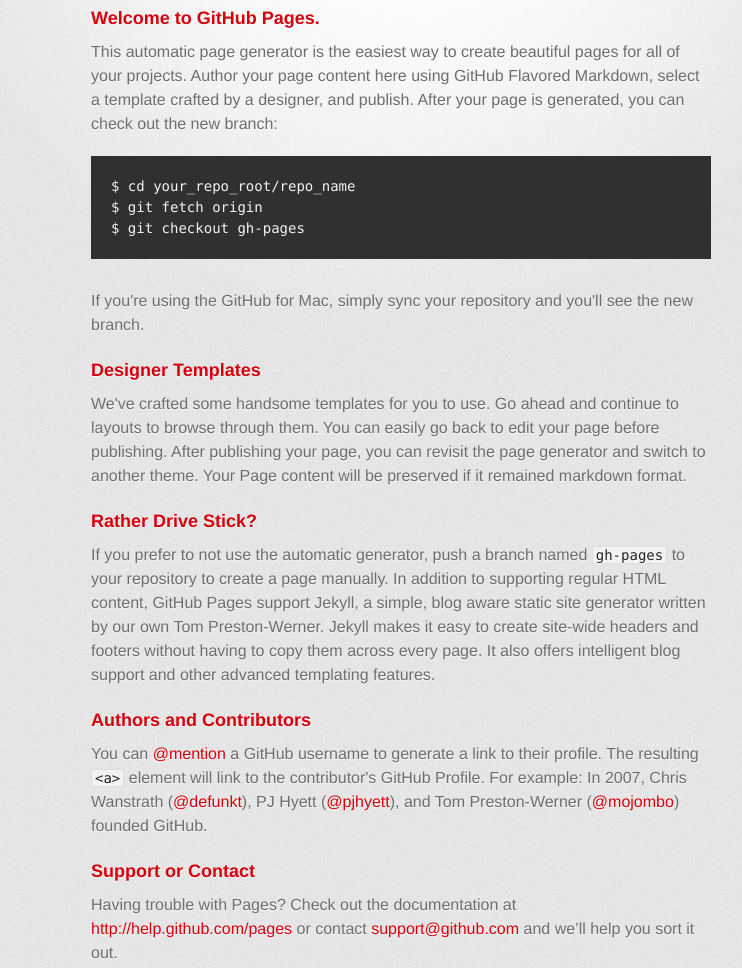
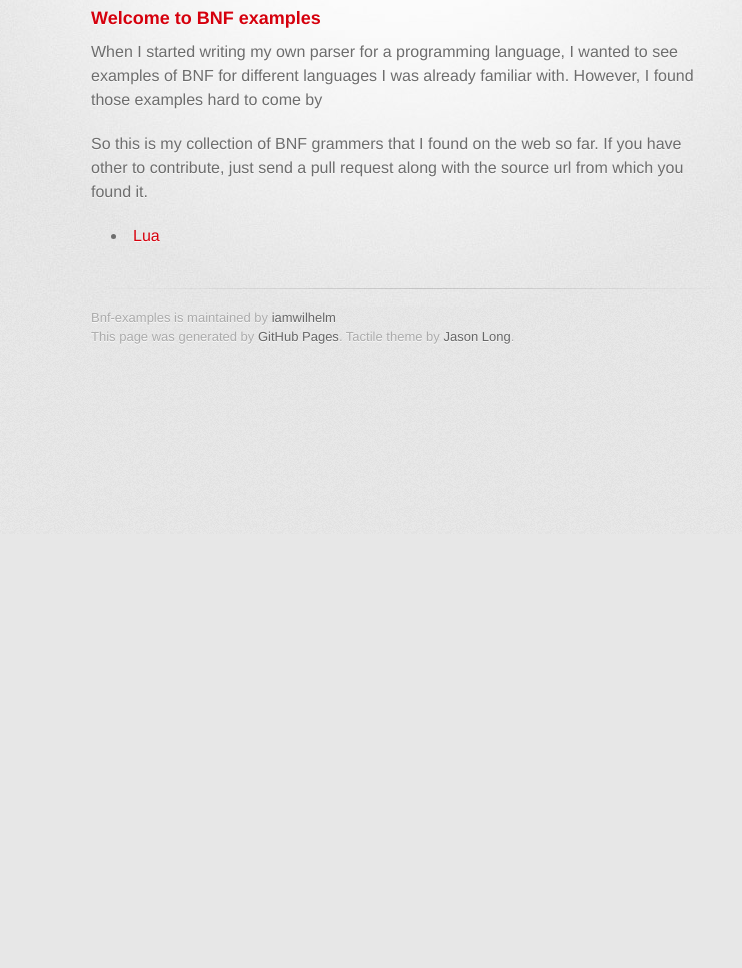
Before and after one commit to iamwilhelm/bnf-examples, a plain HTML site: page index.html in a window 1280 px wide. Shown: the part 266-1234 px from the top of the page, without its empty margins (239-981 px from the left). After the commit the page ends 800 px from the top, so only its background shows below. Drawn offline with Linux system fonts and the light colour scheme; a web font is replaced by a local one.

Commit message:
added lua to the front page

```diff
--- a/index.html
+++ b/index.html
@@ -32,36 +32,20 @@
 
         <section id="main_content">
           <h3>
-<a id="welcome-to-github-pages" class="anchor" href="#welcome-to-github-pages" aria-hidden="true"><span class="octicon octicon-link"></span></a>Welcome to GitHub Pages.</h3>
+<a id="welcome-to-github-pages" class="anchor" href="#welcome-to-github-pages" aria-hidden="true"><span class="octicon octicon-link"></span></a>Welcome to BNF examples</h3>
 
-<p>This automatic page generator is the easiest way to create beautiful pages for all of your projects. Author your page content here using GitHub Flavored Markdown, select a template crafted by a designer, and publish. After your page is generated, you can check out the new branch:</p>
+<p>When I started writing my own parser for a programming language, I wanted to
+see examples of BNF for different languages I was already familiar with. However,
+I found those examples hard to come by</p>
 
-<pre><code>$ cd your_repo_root/repo_name
-$ git fetch origin
-$ git checkout gh-pages
-</code></pre>
+<p>So this is my collection of BNF grammers that I found on the web so far. If you
+have other to contribute, just send a pull request along with the source url from
+which you found it.</p>
 
-<p>If you're using the GitHub for Mac, simply sync your repository and you'll see the new branch.</p>
+<ul>
+  <li><a href="/lua">Lua</a></li>
+</ul>
 
-<h3>
-<a id="designer-templates" class="anchor" href="#designer-templates" aria-hidden="true"><span class="octicon octicon-link"></span></a>Designer Templates</h3>
-
-<p>We've crafted some handsome templates for you to use. Go ahead and continue to layouts to browse through them. You can easily go back to edit your page before publishing. After publishing your page, you can revisit the page generator and switch to another theme. Your Page content will be preserved if it remained markdown format.</p>
-
-<h3>
-<a id="rather-drive-stick" class="anchor" href="#rather-drive-stick" aria-hidden="true"><span class="octicon octicon-link"></span></a>Rather Drive Stick?</h3>
-
-<p>If you prefer to not use the automatic generator, push a branch named <code>gh-pages</code> to your repository to create a page manually. In addition to supporting regular HTML content, GitHub Pages support Jekyll, a simple, blog aware static site generator written by our own Tom Preston-Werner. Jekyll makes it easy to create site-wide headers and footers without having to copy them across every page. It also offers intelligent blog support and other advanced templating features.</p>
-
-<h3>
-<a id="authors-and-contributors" class="anchor" href="#authors-and-contributors" aria-hidden="true"><span class="octicon octicon-link"></span></a>Authors and Contributors</h3>
-
-<p>You can <a href="https://github.com/blog/821" class="user-mention">@mention</a> a GitHub username to generate a link to their profile. The resulting <code>&lt;a&gt;</code> element will link to the contributor's GitHub Profile. For example: In 2007, Chris Wanstrath (<a href="https://github.com/defunkt" class="user-mention">@defunkt</a>), PJ Hyett (<a href="https://github.com/pjhyett" class="user-mention">@pjhyett</a>), and Tom Preston-Werner (<a href="https://github.com/mojombo" class="user-mention">@mojombo</a>) founded GitHub.</p>
-
-<h3>
-<a id="support-or-contact" class="anchor" href="#support-or-contact" aria-hidden="true"><span class="octicon octicon-link"></span></a>Support or Contact</h3>
-
-<p>Having trouble with Pages? Check out the documentation at <a href="http://help.github.com/pages">http://help.github.com/pages</a> or contact <a href="mailto:support@github.com">support@github.com</a> and we’ll help you sort it out.</p>
         </section>
 
         <footer>
```
Also changed, not shown: 1 other file.
